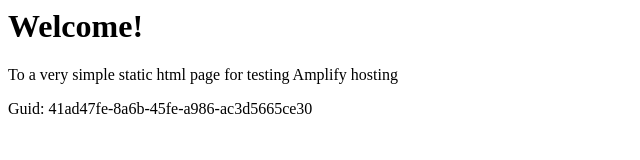
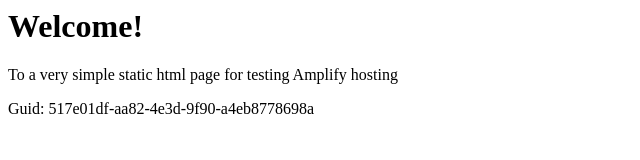
Before and after one commit to aws-aemilia-cmh/Github-PR-Commit-Integration-Test-DoNotTouch-GitHubWebhookPushCanaryTest-v1-preprod-us-east-2, a website: page src/index.html in a window 1280 px wide. Shown: the full height of the page, 0-640 px from the left. Drawn offline with Linux system fonts and the light colour scheme.

Commit message:
commit from integ tests

```diff
--- a/src/index.html
+++ b/src/index.html
@@ -12,6 +12,6 @@
 <body>
     <h1>Welcome!</h1>
     <p>To a very simple static html page for testing Amplify hosting</p>
-    <p>Guid: 41ad47fe-8a6b-45fe-a986-ac3d5665ce30</p></body>
+    <p>Guid: 517e01df-aa82-4e3d-9f90-a4eb8778698a</p></body>
 
 </html>
```
